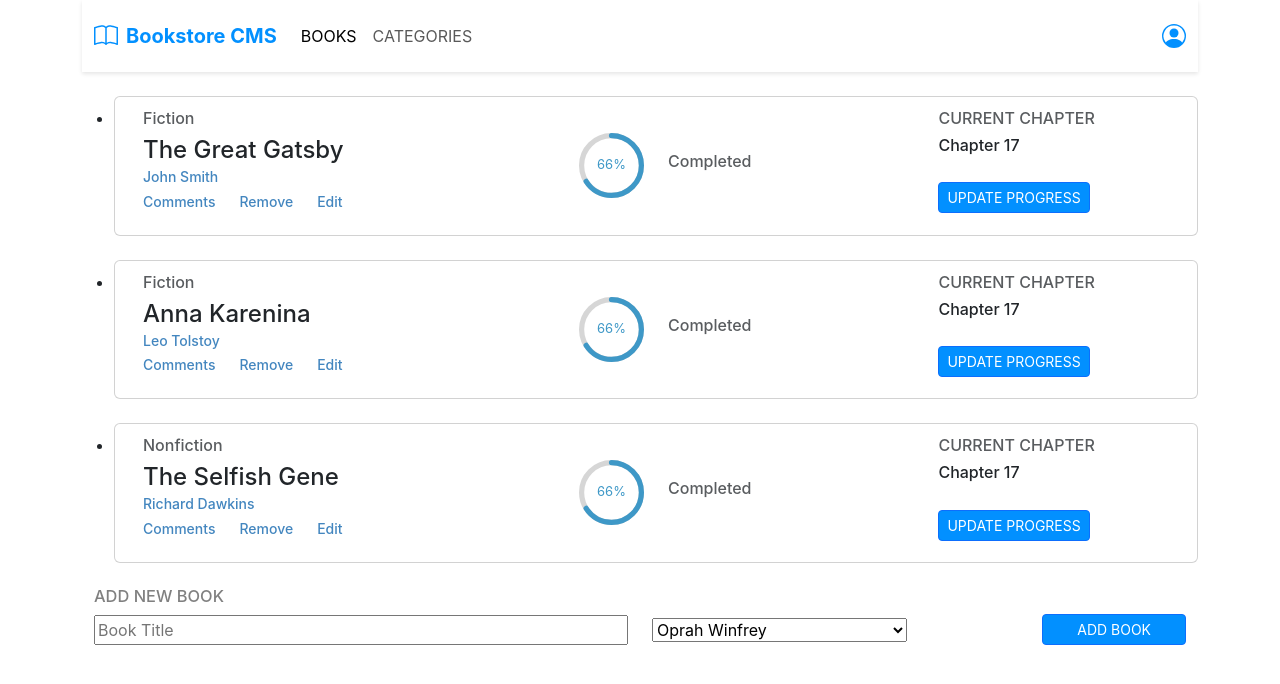
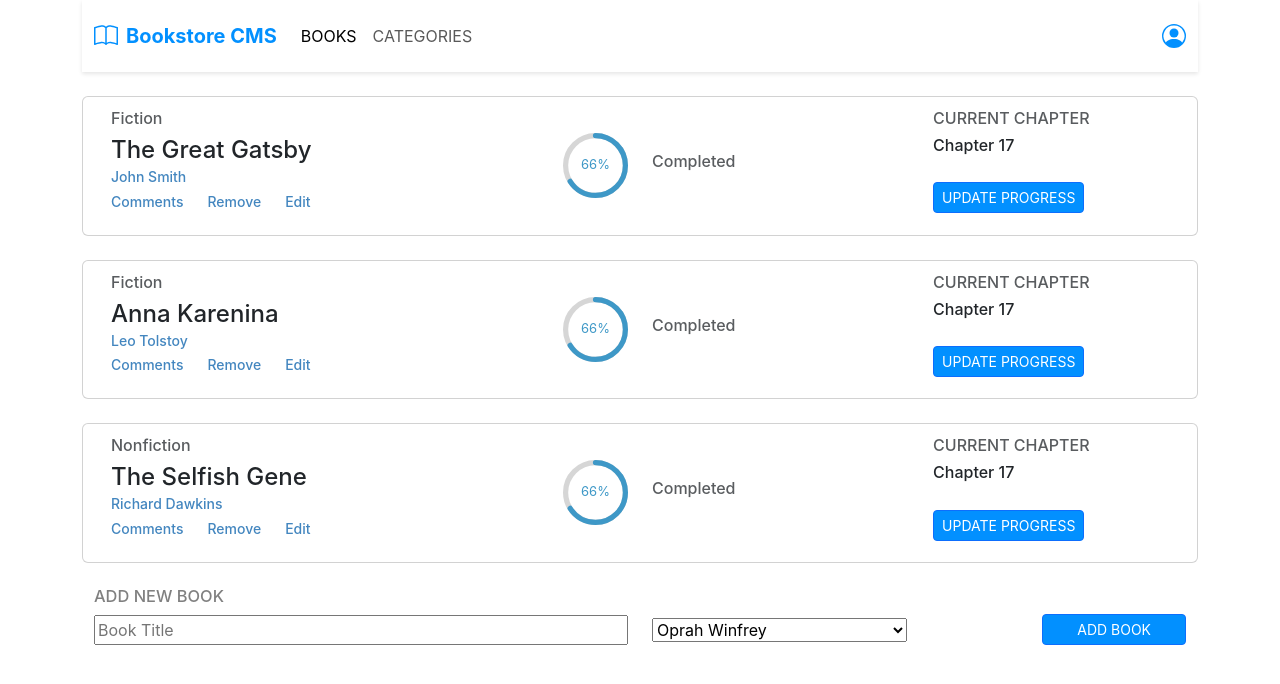
Before and after one commit to egichuhis/bookstore-app, a React (Create React App) app: page / in a window 1280 px wide. Shown: the top 684 px of the page. Built offline with nearby package versions, Linux system fonts and the light colour scheme.

Commit message:
Display books in library

```diff
--- a/src/components/BookCard.jsx
+++ b/src/components/BookCard.jsx
@@ -104,4 +104,12 @@ const BookCard = ({ book }) => {
   );
 };
 
+BookCard.propTypes = {
+  book: PropTypes.shape({
+    category: PropTypes.string.isRequired,
+    title: PropTypes.string.isRequired,
+    author: PropTypes.string.isRequired,
+  }).isRequired,
+};
+
 export default BookCard;
--- a/src/components/BooksList.jsx
+++ b/src/components/BooksList.jsx
@@ -8,7 +8,7 @@ const BooksList = () => {
   return (
     <div>
       {myBooks.map((book) => (
-        <ul key={book.id}>
+        <ul key={book.id} className="list-unstyled">
           <li>
             <BookCard book={book} />
           </li>
```
